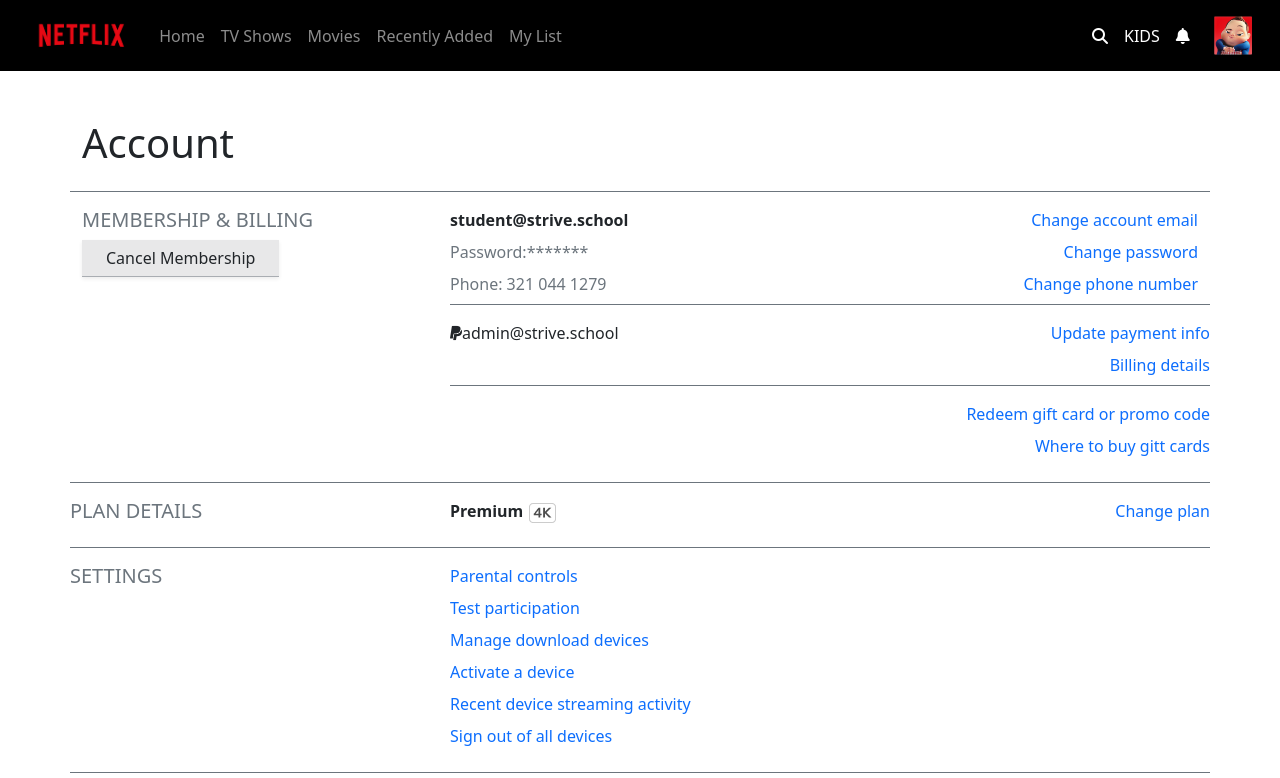
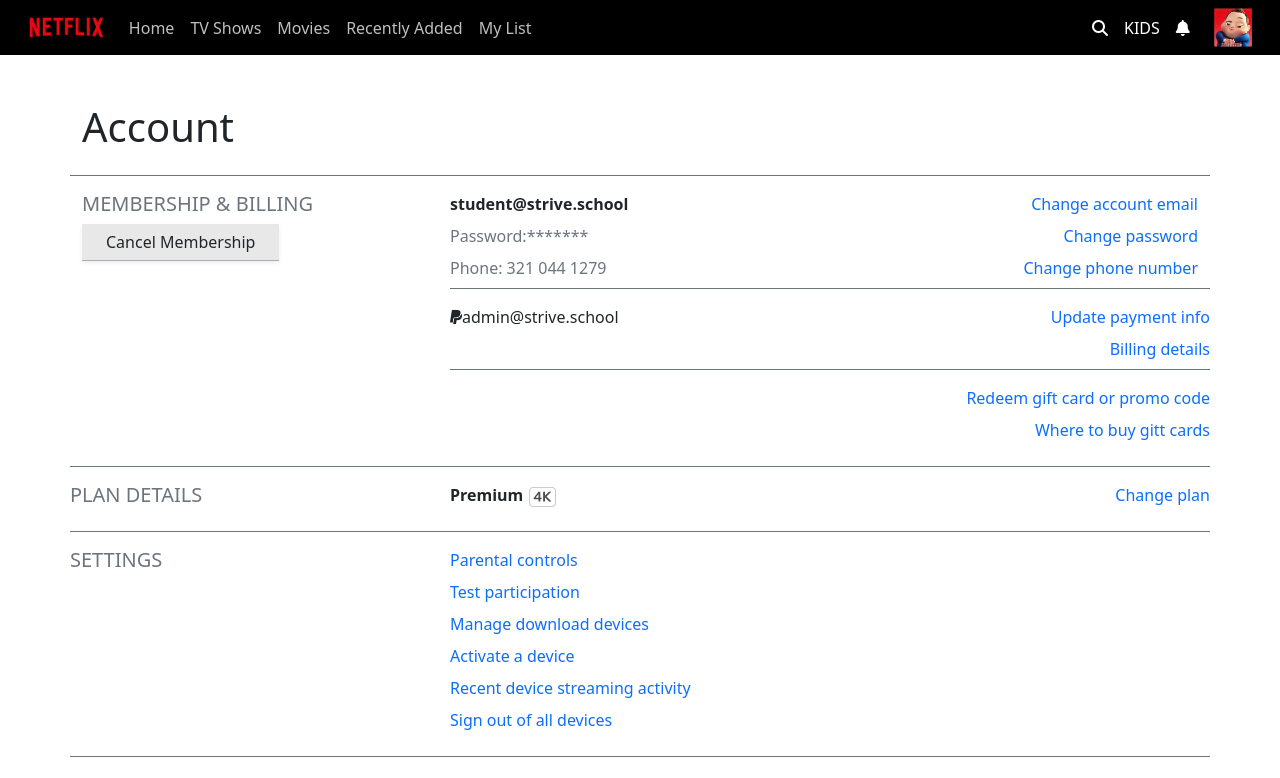
Before and after one commit to giannibussoletti/U2-S2-progetto, a plain HTML site: page settings.html in a window 1280 px wide. Shown: the top 778 px of the page. Drawn offline with nearby package versions, Linux system fonts and the light colour scheme.

Commit message:
update navbar on settings

```diff
--- a/settings.html
+++ b/settings.html
@@ -10,60 +10,83 @@
   </head>
   <body class="bg-body-tertiary">
     <header class="bg-black">
-      <div class="container-fluid text-white">
-        <!-- INIZIO NAVBAR -->
+      <!--  -->
+      <!--  -->
+      <div class="container-fluid bg-black text-white">
         <div class="row mx-2">
-          <div class="col-auto col-md-10 col-lg-6 px-0 flex-grow-1">
-            <nav class="navbar navbar-dark navbar-expand-lg bg-black px-2" data-bs-theme="dark">
-              <a class="navbar-brand 1" style="height: 55px" href="#"
-                ><img class="w-auto h-100" src="./assets/img/netflix_logo.png" alt="Logo Netflix"
-              /></a>
-              <button
-                class="navbar-toggler"
+          <div class="col- p-0">
+            <nav style="height: 55px" class="navbar-dark py-2 d-flex align-items-center">
+              <div class="h-100 me-3 d-lg-flex align-items-center flex-grow-1">
+                <div
+                  class="dropdown d-inline-flex d-lg-none justify-content-center align-items-center">
+                  <ul class="list-inline mb-0">
+                    <li
+                      class="dropdown-toggle"
                       type="button"
-                data-bs-toggle="collapse"
-                data-bs-target="#navbarSupportedContent"
-                aria-controls="navbarSupportedContent"
-                aria-expanded="false"
-                aria-label="Toggle navigation">
-                <span class="navbar-toggler-icon"></span>
-              </button>
-
-              <div class="collapse navbar-collapse" id="navbarSupportedContent">
-                <ul class="navbar-nav me-auto mb-2 mb-lg-0">
-                  <li class="nav-item">
-                    <a class="nav-link" href="./home.html">Home</a>
+                      data-bs-toggle="dropdown"
+                      aria-expanded="false">
+                      <i class="fa-solid fa-bars fa-lg"></i>
                     </li>
-                  <li class="nav-item">
-                    <a class="nav-link" aria-current="page" href="#">TV Shows</a>
+                    <ul class="dropdown-menu mt-3 bg-black border border-2 border-light rounded-0">
+                      <li>
+                        <a href="#" class="dropdown-item text-white text-decoration-none opacity-75"
+                          >Home</a
+                        >
                       </li>
-                  <li class="nav-item">
-                    <a class="nav-link" href="#">Movies</a>
+                      <li>
+                        <a href="#" class="dropdown-item text-white text-decoration-none opacity-75"
+                          >TV Shows</a
+                        >
                       </li>
-                  <li class="nav-item">
-                    <a class="nav-link" href="#">Recently Added</a>
+                      <li>
+                        <a href="#" class="dropdown-item text-white text-decoration-none opacity-75"
+                          >Movies</a
+                        >
                       </li>
-                  <li class="nav-item">
-                    <a class="nav-link" href="#">My List</a>
+                      <li>
+                        <a href="#" class="dropdown-item text-white text-decoration-none opacity-75"
+                          >Recently Added</a
+                        >
+                      </li>
+                      <li>
+                        <a href="#" class="dropdown-item text-white text-decoration-none opacity-75"
+                          >My List</a
+                        >
+                      </li>
+                    </ul>
+                  </ul>
+                </div>
+                <img class="h-100 me-3" src="./assets/img/netflix_logo.png" alt="" />
+                <ul class="mb-2 mb-lg-0 d-lg-flex list-inline gap-3 d-none">
+                  <li>
+                    <a class="nav-link opacity-75" href="#">Home</a>
+                  </li>
+                  <li>
+                    <a class="nav-link opacity-75" href="#">TV Shows</a>
+                  </li>
+                  <li>
+                    <a class="nav-link opacity-75" href="#">Movies</a>
+                  </li>
+                  <li>
+                    <a class="nav-link opacity-75" href="#">Recently Added</a>
+                  </li>
+                  <li>
+                    <a class="nav-link opacity-75" href="#">My List</a>
                   </li>
                 </ul>
               </div>
-            </nav>
-          </div>
-          <div
-            class="col-3 col-sm-2 col-md-1 col-lg-5 px-0 position-relative d-flex align-items-center justify-content-end">
-            <ul
-              class="mt-2 position-absolute top-0 d-flex mb-0 d-flex list-inline gap-3 align-items-center">
-              <li class="d-none d-lg-block">
+
+              <ul class="list-inline d-flex align-items-center mb-0 gap-3">
+                <li>
                   <i class="fa-solid fa-magnifying-glass" style="color: rgb(255, 255, 255)"></i>
                 </li>
-              <li class="d-none d-lg-block">KIDS</li>
-              <li class="d-none d-lg-block">
+                <li class="d-none d-sm-inline-block">KIDS</li>
+                <li>
                   <i class="fa-solid fa-bell" style="color: rgb(255, 255, 255)"></i>
                 </li>
                 <div class="dropdown">
                   <li
-                  class="d-flex flex-nowrap gap-1 align-items-center dropdown-toggle"
+                    class="dropdown-toggle"
                     type="button"
                     data-bs-toggle="dropdown"
                     aria-expanded="false"
@@ -71,13 +94,12 @@
                     <img class="h-100 p-2" src="./assets/img/p-icon/avatar.png" alt="" />
                   </li>
                   <ul class="dropdown-menu bg-black border border-2 border-light rounded-0">
-                  <li><a class="text-white dropdown-item" href="./home.html">Home</a></li>
+                    <li><a class="text-white dropdown-item" href="./settings.html">Settings</a></li>
                     <li><a class="text-white dropdown-item" href="./profile.html">Log Out</a></li>
                   </ul>
                 </div>
               </ul>
-
-            <!-- FINE NAVBAR -->
+            </nav>
           </div>
         </div>
       </div>
```
Also changed, not shown: home.html (+1 -1 lines). Lines whose indentation alone changed are shown as unchanged.
